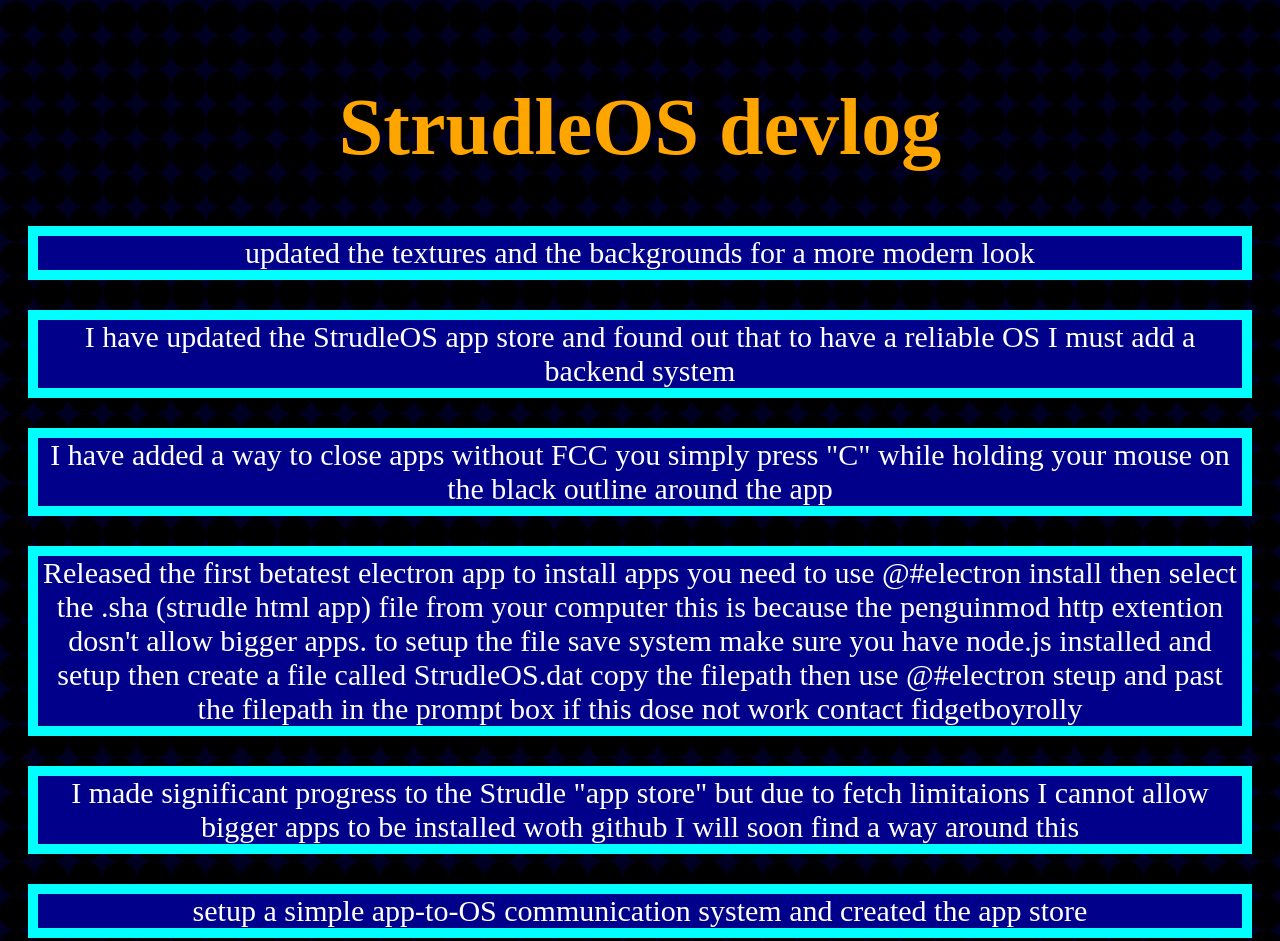
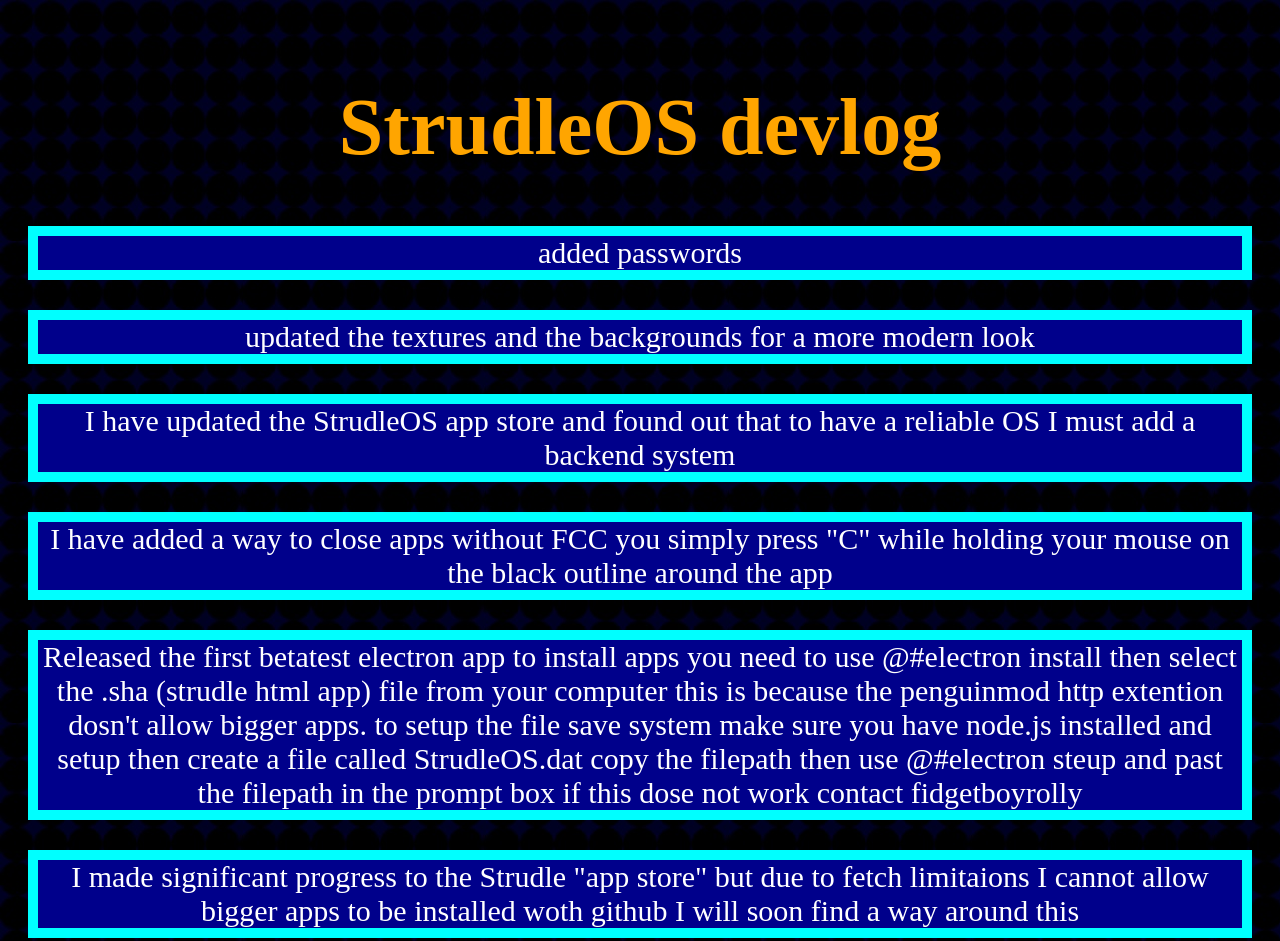
Before and after one commit to fidgetboyrolly/StrudleOS, a plain HTML site: page devlog.html in a window 1280 px wide. Shown: the top 941 px of the page. Drawn offline with Linux system fonts and the light colour scheme.

Commit message:
Update devlog.html

```diff
--- a/devlog.html
+++ b/devlog.html
@@ -7,6 +7,7 @@
   </head>
   <body>
     <h1>StrudleOS devlog</h1>
+    <p> added passwords</p>
     <p>updated the textures and the backgrounds for a more modern look</p>
     <p>I have updated the StrudleOS app store and found out that to have a reliable OS I must add a backend system</p>
     <p>I have added a way to close apps without FCC you simply press "C" while holding your mouse on the black outline around the app</p>
```
